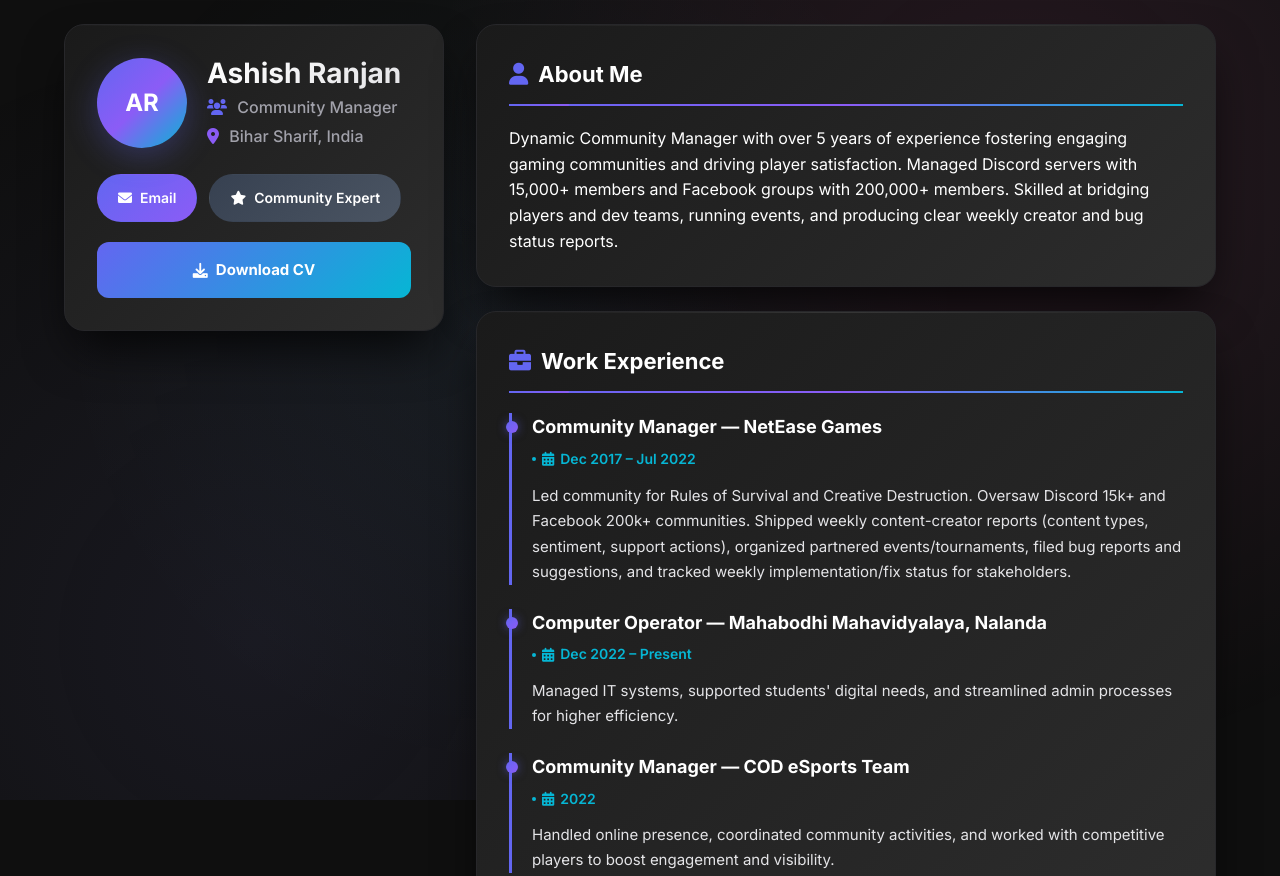
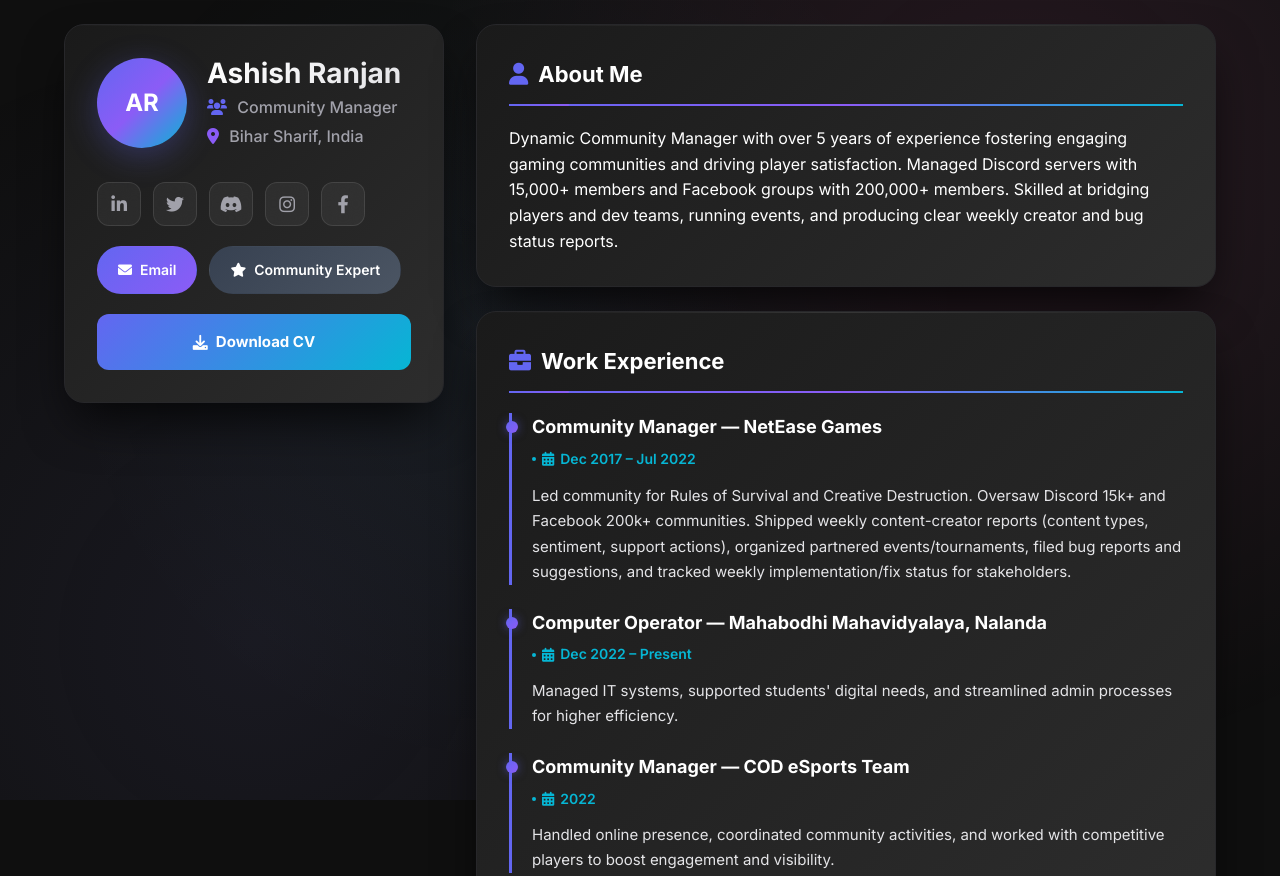
Before and after one commit to itsaaash/resumeforash, a plain HTML site: page index.html in a window 1280 px wide. Shown: the top 876 px of the page. Drawn offline with Linux system fonts and the light colour scheme.

Commit message:
Update index.html

```diff
--- a/index.html
+++ b/index.html
@@ -151,6 +151,100 @@
             font-size: 16px;
             font-weight: 500;
             margin-top: 4px;
+        }
+
+        /* Social Links Styles */
+        .social-links {
+            display: flex;
+            flex-wrap: wrap;
+            gap: 12px;
+            margin-bottom: 20px;
+            padding-top: 8px;
+        }
+
+        .social-link {
+            display: inline-flex;
+            align-items: center;
+            justify-content: center;
+            width: 44px;
+            height: 44px;
+            border-radius: 12px;
+            background: rgba(255, 255, 255, 0.05);
+            border: 1px solid rgba(255, 255, 255, 0.1);
+            color: var(--muted);
+            text-decoration: none;
+            transition: all 0.3s cubic-bezier(0.4, 0, 0.2, 1);
+            backdrop-filter: blur(10px);
+            position: relative;
+            overflow: hidden;
+        }
+
+        .social-link::before {
+            content: '';
+            position: absolute;
+            top: 0;
+            left: 0;
+            width: 100%;
+            height: 100%;
+            background: linear-gradient(135deg, transparent 0%, rgba(255, 255, 255, 0.1) 100%);
+            opacity: 0;
+            transition: opacity 0.3s ease;
+        }
+
+        .social-link:hover::before {
+            opacity: 1;
+        }
+
+        .social-link:hover {
+            transform: translateY(-2px);
+            border-color: rgba(255, 255, 255, 0.2);
+            color: var(--text);
+            box-shadow: 0 8px 25px rgba(0, 0, 0, 0.3);
+        }
+
+        /* Specific social platform colors on hover */
+        .social-link.linkedin:hover {
+            background: linear-gradient(135deg, #0077b5 0%, #005885 100%);
+            border-color: #0077b5;
+            color: white;
+            box-shadow: 0 8px 25px rgba(0, 119, 181, 0.3);
+        }
+
+        .social-link.twitter:hover {
+            background: linear-gradient(135deg, #1da1f2 0%, #0d8bd9 100%);
+            border-color: #1da1f2;
+            color: white;
+            box-shadow: 0 8px 25px rgba(29, 161, 242, 0.3);
+        }
+
+        .social-link.discord:hover {
+            background: linear-gradient(135deg, #5865f2 0%, #4752c4 100%);
+            border-color: #5865f2;
+            color: white;
+            box-shadow: 0 8px 25px rgba(88, 101, 242, 0.3);
+        }
+
+        .social-link.instagram:hover {
+            background: linear-gradient(135deg, #e4405f 0%, #833ab4 50%, #f56040 100%);
+            border-color: #e4405f;
+            color: white;
+            box-shadow: 0 8px 25px rgba(228, 64, 95, 0.3);
+        }
+
+        .social-link.facebook:hover {
+            background: linear-gradient(135deg, #1877f2 0%, #166fe5 100%);
+            border-color: #1877f2;
+            color: white;
+            box-shadow: 0 8px 25px rgba(24, 119, 242, 0.3);
+        }
+
+        .social-link i {
+            font-size: 18px;
+            transition: transform 0.3s ease;
+        }
+
+        .social-link:hover i {
+            transform: scale(1.1);
         }
 
         .contact-row {
@@ -389,6 +483,10 @@
             .pill {
                 justify-content: center;
             }
+
+            .social-links {
+                justify-content: center;
+            }
         }
 
         @media (max-width: 480px) {
@@ -411,6 +509,15 @@
             .tag {
                 padding: 8px 12px;
                 font-size: 12px;
+            }
+
+            .social-link {
+                width: 40px;
+                height: 40px;
+            }
+
+            .social-link i {
+                font-size: 16px;
             }
         }
 
@@ -455,6 +562,45 @@
                             Bihar Sharif, India
                         </div>
                     </div>
+                </div>
+
+                <!-- Social Links -->
+                <div class="social-links">
+                    <a href="https://www.linkedin.com/in/ashish-ranjan-74a8b3186"
+                       target="_blank"
+                       rel="noopener noreferrer"
+                       class="social-link linkedin"
+                       title="LinkedIn">
+                        <i class="fab fa-linkedin-in"></i>
+                    </a>
+                    <a href="https://twitter.com/itsaaashish"
+                       target="_blank"
+                       rel="noopener noreferrer"
+                       class="social-link twitter"
+                       title="Twitter">
+                        <i class="fab fa-twitter"></i>
+                    </a>
+                    <a href="https://discord.com/users/itsaaash"
+                       target="_blank"
+                       rel="noopener noreferrer"
+                       class="social-link discord"
+                       title="Discord: itsaaash">
+                        <i class="fab fa-discord"></i>
+                    </a>
+                    <a href="https://instagram.com/whos_ash"
+                       target="_blank"
+                       rel="noopener noreferrer"
+                       class="social-link instagram"
+                       title="Instagram">
+                        <i class="fab fa-instagram"></i>
+                    </a>
+                    <a href="https://facebook.com/iamashishranjan"
+                       target="_blank"
+                       rel="noopener noreferrer"
+                       class="social-link facebook"
+                       title="Facebook">
+                        <i class="fab fa-facebook-f"></i>
+                    </a>
                 </div>
 
                 <div class="contact-row">
```
